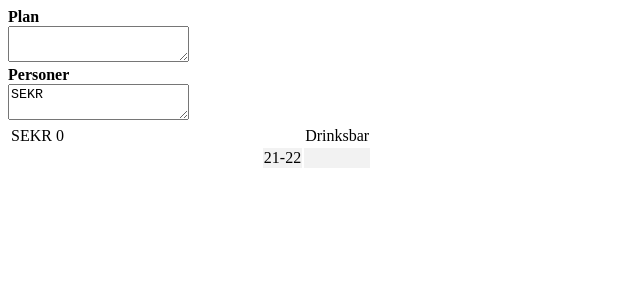
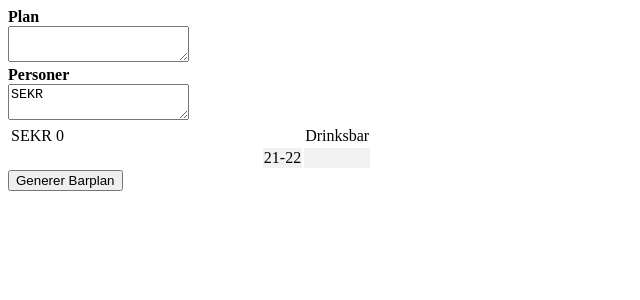
Before and after one commit to TK-IT/barplan, a React app: page / in a window 1280 px wide. Shown: the top 300 px of the page, without its empty margins (0-640 px from the left). Built offline with nearby package versions, Linux system fonts and the light colour scheme.

Commit message:
First iteration of a plan generator function

```diff
--- a/src/index.tsx
+++ b/src/index.tsx
@@ -39,8 +39,37 @@ class AppComponent extends React.Component<{}, {}> {
             <ControlPanel />
           </div>
         </div>
+        <button onClick={_e => this.generatePlan()}>
+          Generer Barplan
+        </button>
       </>
     );
+  }
+
+  @action
+  generatePlan() {
+    for (let t=0 ; t<app.timeNames.length ; t++) {
+      for (let l=0 ; l<app.locationNames.length ; l++) {
+        if (app.locationNames[l] === "Drinksbar") {
+          this.fillSlot(t,l,6)
+        } else if (app.locationNames[l] === "Kamera") {
+          this.fillSlot(t,l,1)
+        } else {
+          this.fillSlot(t,l,3)
+        }
+      }
+    }
+  }
+
+  fillSlot(time: number, location: number, amount: number) {
+    let workers = 0;
+    while (workers<amount) {
+      const randNum = Math.floor(Math.random() * app.persons.length)
+      if (!app.personsWorkslots[randNum].some(slot => slot[0] == time)) {
+        app.personsWorkslots[randNum].push([time, location, false]);
+        workers++;
+      }
+    }
   }
 
   @action
```
